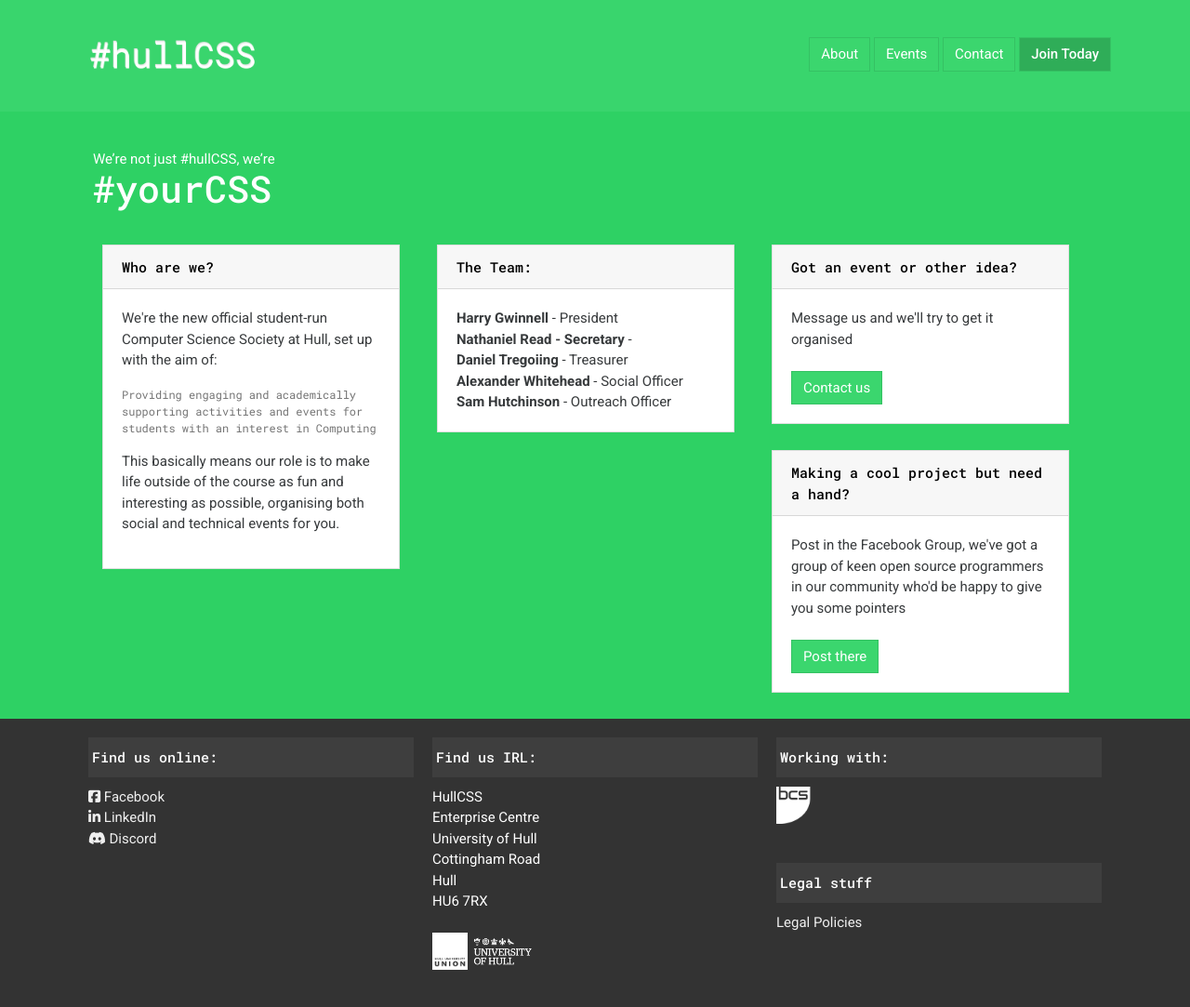
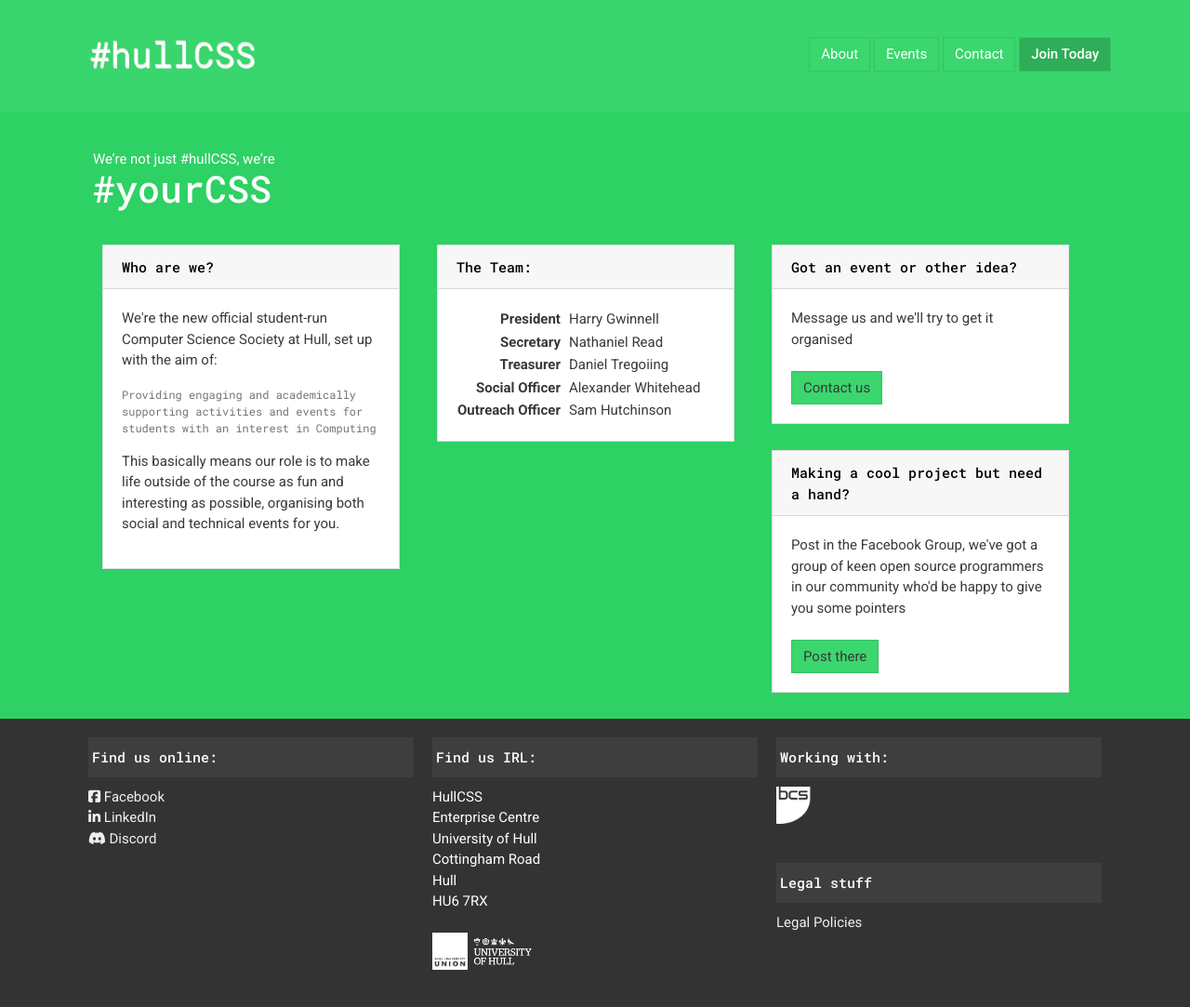
Before and after one commit to hullcss/hullcss-site, a Jekyll site: the page built from pages/about.md, in a window 1280 px wide. Shown: the whole page at 93% size. Built offline with Jekyll 4.4.1, drawn with Linux system fonts in a browser that asks for light colours; nearby versions of some CDN libraries.

Commit message:
Formatted #hullCSS team

```diff
--- a/css/style.scss
+++ b/css/style.scss
@@ -15,3 +15,7 @@ body {
 .content {
   padding: 40px 15px;
 }
+
+.card-body a {
+    color: inherit;
+}
--- a/pages/about.md
+++ b/pages/about.md
@@ -30,13 +30,28 @@ Providing engaging and academically supporting activities and events for student
 <div class="card mb-2" style="max-width: 20rem;">
   <div class="card-header white">The Team: </div>
   <div class="card-body text-secondary">
-    <p class="card-text">
-    <b>Harry Gwinnell</b> - President <br>
-    <b>Nathaniel Read - Secretary</b> - <br>
-    <b>Daniel Tregoiing</b> - Treasurer<br>
-    <b>Alexander Whitehead</b> - Social Officer<br>
-    <b>Sam Hutchinson</b> - Outreach Officer<br>
-    </p>
+    <table>
+      <tr>
+        <td class="font-weight-bold text-right">President</td>
+        <td class="pl-2"><a href="https://harrygwinnell.co.uk/" target="_blank">Harry Gwinnell</a></td>
+      </tr>
+      <tr>
+        <td class="font-weight-bold text-right">Secretary</td>
+        <td class="pl-2">Nathaniel Read</td>
+      </tr>
+      <tr>
+        <td class="font-weight-bold text-right">Treasurer</td>
+        <td class="pl-2">Daniel Tregoiing</td>
+      </tr>
+      <tr>
+        <td class="font-weight-bold text-right">Social Officer</td>
+        <td class="pl-2">Alexander Whitehead</td>
+      </tr>
+      <tr>
+        <td class="font-weight-bold text-right">Outreach Officer</td>
+        <td class="pl-2">Sam Hutchinson</td>
+      </tr>
+    </table>
   </div>
 </div>
 </div>
```
